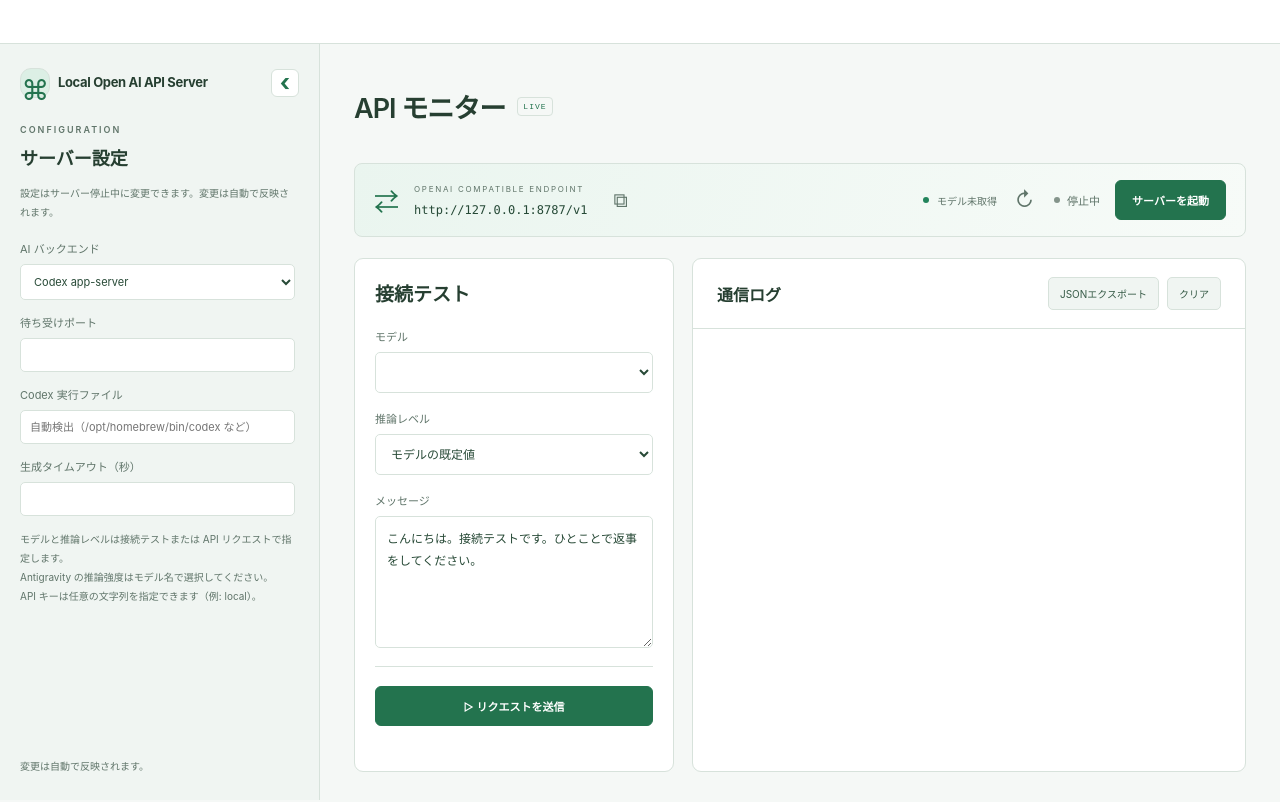
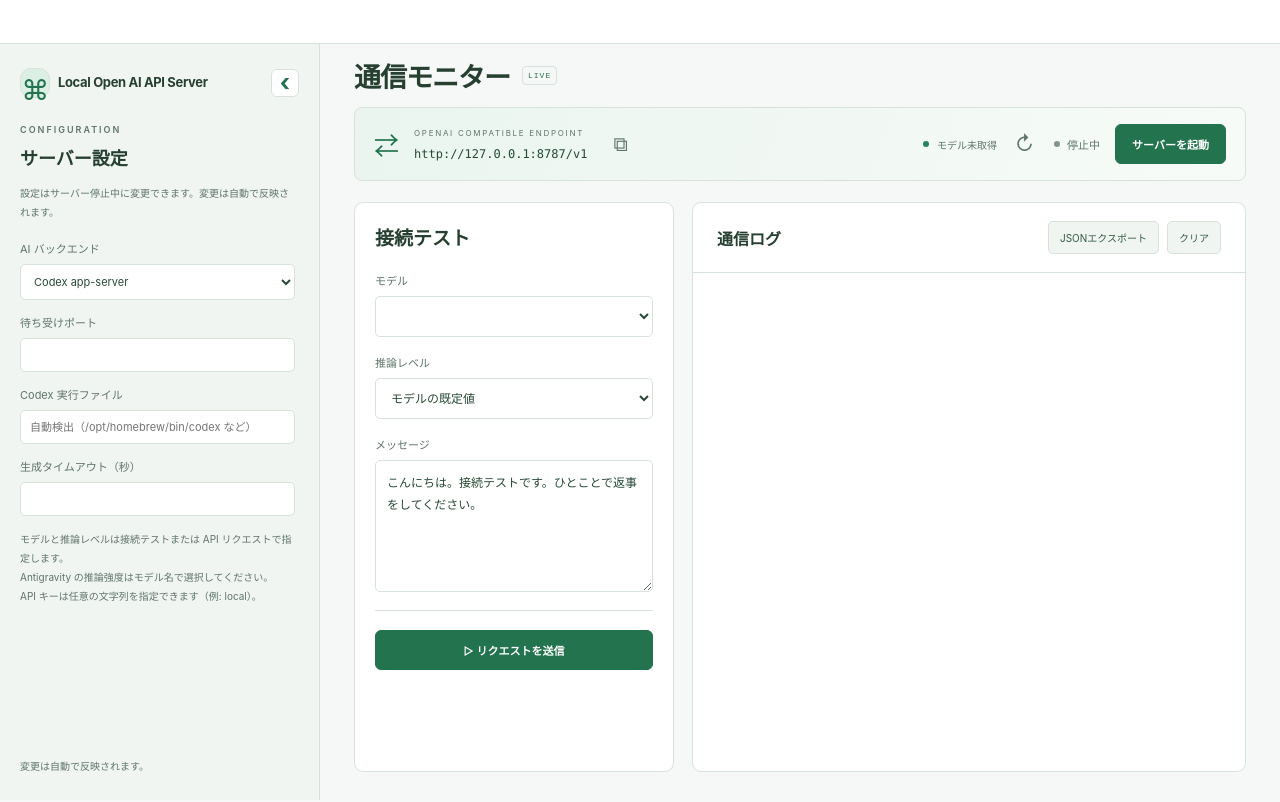
Before and after one commit to yenshan/local_ai_api_proxy, an Electron app: page ui/index.html in a window 1280 px wide. Drawn offline with Linux system fonts and the light colour scheme; no server answers.

Commit message:
Rename communication monitor and tighten heading spacing

```diff
--- a/ui/index.html
+++ b/ui/index.html
@@ -12,7 +12,7 @@
     <form id="settingsForm"><div class="settings-fields"><div class="dialog-heading"><div class="eyebrow">CONFIGURATION</div><h2>サーバー設定</h2></div><p class="dialog-description">設定はサーバー停止中に変更できます。変更は自動で反映されます。</p><label>AI バックエンド<select name="backend"><option value="codex">Codex app-server</option><option value="antigravity">Antigravity CLI</option></select></label><label>待ち受けポート<input name="port" type="number" min="1024" max="65535" required></label><label id="codexBinaryField">Codex 実行ファイル<input name="binary" placeholder="自動検出（/opt/homebrew/bin/codex など）"></label><label id="antigravityBinaryField" hidden>Antigravity 実行ファイル<input name="antigravityBinary" placeholder="自動検出（~/.local/bin/agy など）"></label><label>生成タイムアウト（秒）<input name="timeout" type="number" min="10" max="3600" required></label><div class="helper">モデルと推論レベルは接続テストまたは API リクエストで指定します。<br>Antigravity の推論強度はモデル名で選択してください。<br>API キーは任意の文字列を指定できます（例: local）。</div></div><p id="settingsStatus" class="helper" role="status">変更は自動で反映されます。</p></form>
   </aside>
   <main id="mainContent">
-    <header class="page-header"><h1>API モニター<span class="live-tag">LIVE</span></h1></header>
+    <header class="page-header"><h1>通信モニター<span class="live-tag">LIVE</span></h1></header>
     <div id="serverError" class="error-banner" hidden></div>
     <section class="connection-bar"><div class="connection-label"><span class="connection-icon">⇄</span><div><small>OPENAI COMPATIBLE ENDPOINT</small><code id="baseURL">http://127.0.0.1:8787/v1</code></div><button class="icon-button" id="copyURL" title="エンドポイントをコピー">⧉</button></div><div class="connection-model"><span class="dot"></span><span id="modelSummary">モデル未取得</span><button class="text-button" id="refreshModels" title="モデルを再取得">↻</button></div><div class="server-controls"><div class="status-pill"><span class="dot" id="statusDot"></span><span id="statusLabel">停止中</span></div><button class="primary" id="toggleServer">サーバーを起動</button></div></section>
     <div class="workspace">
--- a/ui/style.css
+++ b/ui/style.css
@@ -29,10 +29,10 @@ button:hover{filter:brightness(.96)}
 .brand-icon{width:30px;height:30px;flex-shrink:0;border-radius:11px;background:#dcefe5;border:1px solid #d7e2db;color:var(--accent);font-size:28px;display:grid;place-items:center;font-weight:400}
 .dot{display:inline-block;width:6px;height:6px;background:#23845c;border-radius:50%;flex-shrink:0}
 .text-button{color:#60756a;background:none;padding:4px 0;font-size:10px}
-main{margin-left:var(--sidebar-width);padding:calc(var(--titlebar-height) + 33px) 34px 30px;max-width:1900px}
-.page-header{display:flex;align-items:center;justify-content:space-between;gap:20px;margin-bottom:27px}
+main{margin-left:var(--sidebar-width);padding:calc(var(--titlebar-height) + 12px) 34px 30px;max-width:1900px}
+.page-header{display:flex;align-items:center;justify-content:space-between;gap:20px;margin-bottom:12px}
 .eyebrow{font-size:9px;letter-spacing:2px;color:#60756a;font-weight:600}
-h1{font-size:27px;letter-spacing:-1px;margin:10px 0 10px;font-weight:600;display:flex;align-items:center;gap:12px}
+h1{font-size:27px;letter-spacing:-1px;margin:0;font-weight:600;display:flex;align-items:center;gap:12px}
 .live-tag{font:8px ui-monospace,monospace;letter-spacing:1px;border:1px solid #d7e2db;color:#23734e;border-radius:4px;padding:4px 5px}
 .server-controls{display:flex;align-items:center;gap:15px;flex-shrink:0}
 .status-pill{display:flex;align-items:center;gap:7px;font-size:11px;color:#60756a}
@@ -49,12 +49,12 @@ code{font:12px ui-monospace,SFMono-Regular,Menlo,monospace;color:#254936}
 .connection-model span:nth-child(2){overflow:hidden;text-overflow:ellipsis;white-space:nowrap}
 .connection-model button{font-size:20px;padding:0 0 0 10px}
 .workspace{display:grid;grid-template-columns:minmax(260px,320px) minmax(0,1fr);gap:18px;margin-top:21px;align-items:start}
-.playground-panel{background:#ffffff;border:1px solid var(--line);border-radius:9px;padding:20px;height:max(300px,calc(100vh - var(--titlebar-height) - 242px));overflow:auto}
+.playground-panel{background:#ffffff;border:1px solid var(--line);border-radius:9px;padding:20px;height:max(300px,calc(100vh - var(--titlebar-height) - 186px));overflow:auto}
 .playground-panel h2{font-size:19px;font-weight:600;margin:0 0 22px}
 .playground-panel .dialog-footer{margin-top:18px}
 .playground-panel .dialog-footer .primary{width:100%}
 .playground-panel .test-result{margin-top:18px}
-.activity{display:flex;flex-direction:column;height:max(300px,calc(100vh - var(--titlebar-height) - 242px));min-width:0;border:1px solid var(--line);border-radius:9px;overflow:hidden;background:#ffffff}
+.activity{display:flex;flex-direction:column;height:max(300px,calc(100vh - var(--titlebar-height) - 186px));min-width:0;border:1px solid var(--line);border-radius:9px;overflow:hidden;background:#ffffff}
 .communication-header{display:flex;align-items:center;justify-content:space-between;gap:12px;flex-shrink:0;padding:18px 24px;border-bottom:1px solid var(--line)}
 .communication-actions{display:flex;align-items:center;gap:8px}
 .communication-header h2{margin:0;font-size:16px;font-weight:600}
```
